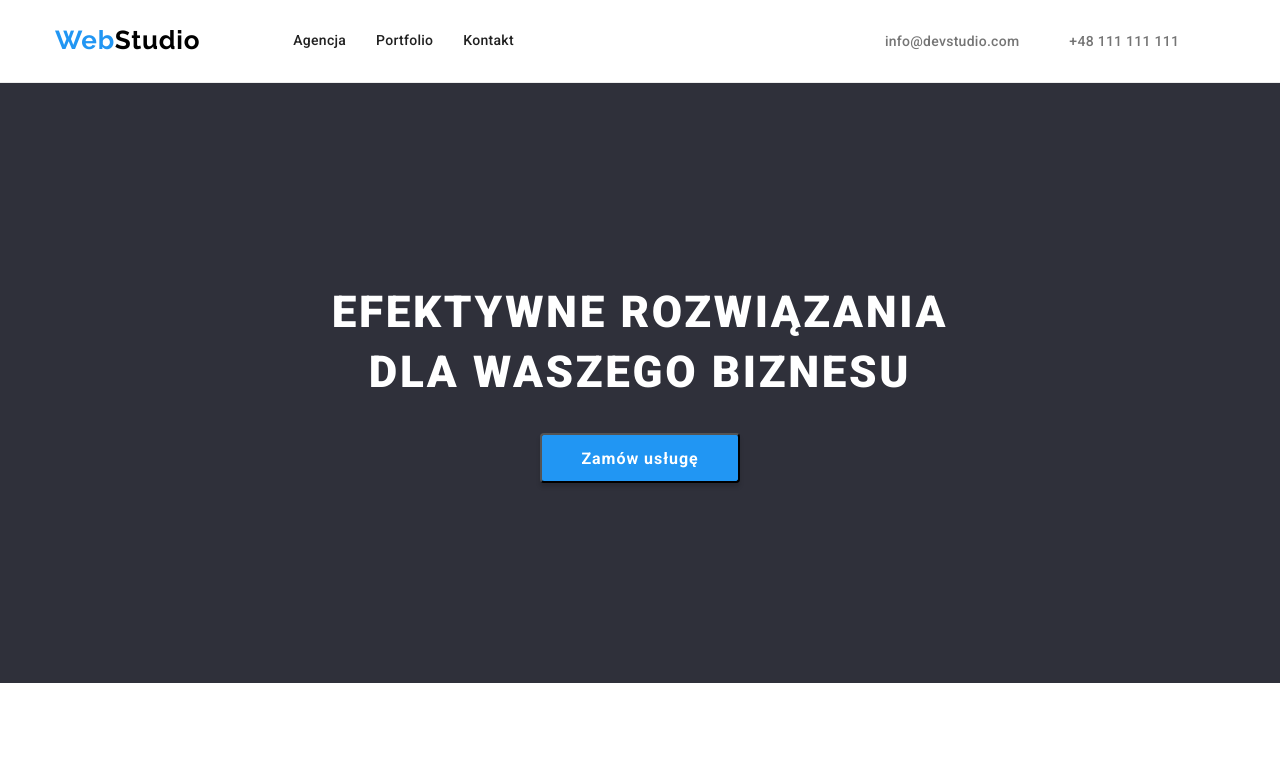
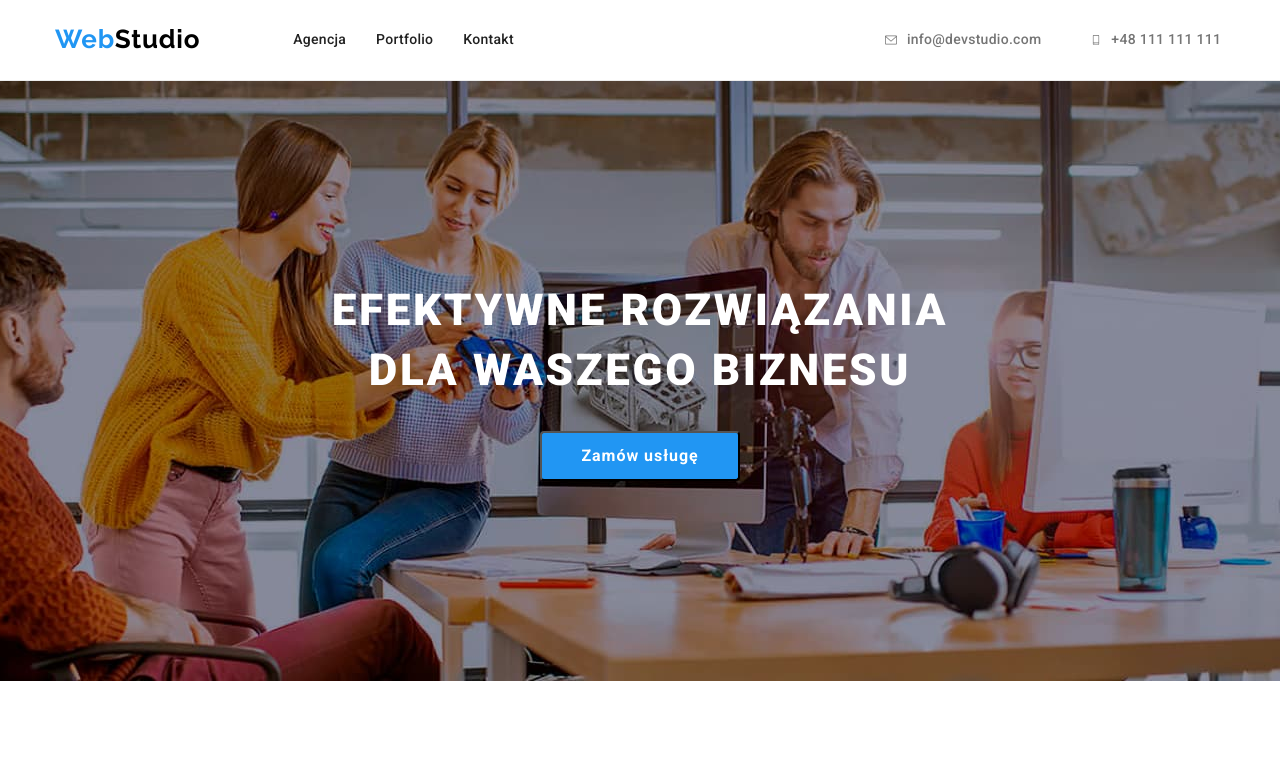
Before and after one commit to DawidPiecha/goit-markup-hw-04, a plain HTML site: page index.html in a window 1280 px wide. Shown: the top 772 px of the page. Drawn offline with nearby package versions, Linux system fonts and the light colour scheme.

Commit message:
envelope and smartphone SVG added to links in header, background picture added with gradient to top-container section

```diff
--- a/css/styles.css
+++ b/css/styles.css
@@ -16,6 +16,7 @@
   --tertiary-box-shadow-color: #00000024;
   --quarternary-box-shadow-color: #00000033;
   --header-border-bottom-color: #ececec;
+  --background-color-for-gradient: rgba(47, 48, 58, 0.4);
 }
 * {
   margin: 0;
@@ -91,6 +92,7 @@ body {
   padding-bottom: 32px;
   padding-left: 0;
 }
+
 .top-contacts .contact-link {
   color: var(--text-secondary-color);
   font-size: 14px;
@@ -98,14 +100,27 @@ body {
   font-weight: 500;
   letter-spacing: 0.02em;
   text-decoration: none;
+  display: flex;
+  column-gap: 10px;
 }
 .top-contacts .contact-link:hover,
 .top-contacts .contact-link:focus {
   color: var(--object-primary-background-color);
 }
+.contact-icon {
+  fill: currentColor;
+}
 
 .top-container {
   background-color: var(--page-secondary-background-color);
+  background-image: url("../images/background-image.jpg"),
+    linear-gradient(
+      var(--background-color-for-gradient),
+      var(--background-color-for-gradient)
+    );
+  background-size: 1600px auto;
+  background-repeat: no-repeat;
+  background-position: center;
   display: flex;
   padding-bottom: 200px;
   padding-top: 200px;
@@ -167,6 +182,7 @@ body {
 .description {
   color: var(--text-secondary-color);
   line-height: 1.71;
+  margin-top: 10px;
 }
 /*Czym się zajmujemy section in index.html*/
 .what-we-do {
--- a/index.html
+++ b/index.html
@@ -40,11 +40,19 @@
         <ul class="top-contacts">
           <li>
             <a class="contact-link" href="mailto:info@devstudio.com"
-              >info@devstudio.com</a
+              ><svg class="contact-icon" width="12" height="16">
+                <use href="./images/icons.svg#icon-envelope"></use>
+              </svg>
+              info@devstudio.com</a
             >
           </li>
           <li>
-            <a class="contact-link" href="tel:+48111111111">+48 111 111 111</a>
+            <a class="contact-link" href="tel:+48111111111">
+              <svg class="contact-icon" width="10" height="16">
+                <use href="./images/icons.svg#icon-smartphone"></use>
+              </svg>
+              +48 111 111 111</a
+            >
           </li>
         </ul>
       </div>
```
Also changed, not shown: images/background-image.jpg (added).
